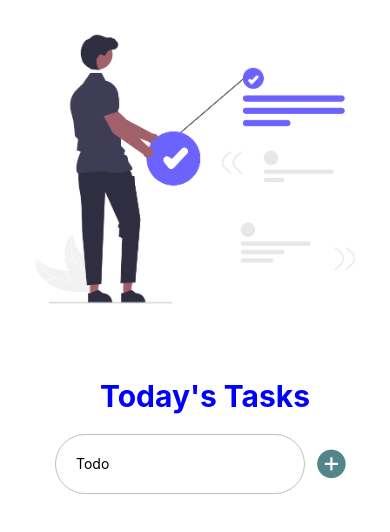
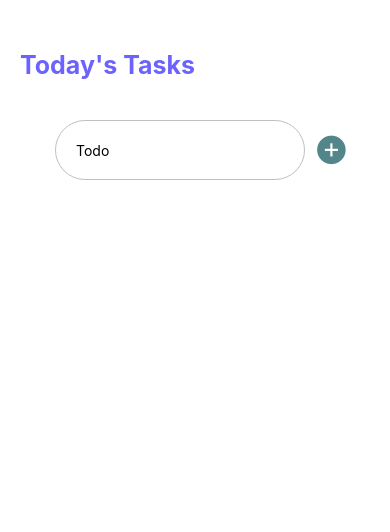
Before and after one commit to Paarthbathla338/ToDo-RN, a React Native app in the folder todo/: screen / in a window 390 px wide. Shown: the top 532 px of the page. Built offline with nearby package versions, Linux system fonts and the light colour scheme.

Commit message:
Delete Items Succesful

```diff
--- a/todo/screens/HomeScreen.js
+++ b/todo/screens/HomeScreen.js
@@ -1,9 +1,10 @@
-import { StyleSheet, Text, View, Image, TextInput, TouchableOpacity } from 'react-native'
+import { StyleSheet, Text, View, Image, TextInput, TouchableOpacity, FlatList } from 'react-native'
 import React from 'react'
 import { Ionicons,Entypo,AntDesign,FontAwesome5,MaterialIcons,FontAwesome,SimpleLineIcons,Fontisto } from '@expo/vector-icons';
 import { useState } from 'react';
 import TaskScreen from "./TaskScreen"
-import image from "../assets/taks.png"
+import Photo from "../assets/tasks.png"
+
 
 const HomeScreen = () => {
     const data=[]
@@ -17,9 +18,13 @@ const HomeScreen = () => {
         console.log(taskItems)
 }
 
+    const completeTask=(index)=>{
+        let itemCopy=[...taskItems]
+        itemCopy.splice(index,1)
+        setTaskItems(itemCopy)
+    }
   return (
     <View style={styles.container}>
-        <Image style={styles.image} source={image}/>
       <Text style={styles.text}>Today's Tasks</Text>
 
 
@@ -40,10 +45,14 @@ const HomeScreen = () => {
 
       <View style={styles.item}>
 
-    {taskItems.map((item)=>{
-      return <TaskScreen text={item}/>
+    {taskItems.map((item,index)=>{
+      return(
+          <TouchableOpacity key={index} onPress={()=>completeTask(index)}><TaskScreen  text={item}/></TouchableOpacity>
+      )
     })}
     </View>
+
+
 
 
     </View>
@@ -57,13 +66,13 @@ export default HomeScreen
 
 const styles = StyleSheet.create({
     text:{
-        fontSize:30,
-        color:'blue',
+        fontSize:25,
+        color:'#6C63FF',
         fontWeight:"bold",
-        marginTop:40,
+        marginTop:50,
         justifyContent:"center",
         alignItems: 'center',
-        marginLeft:100
+        marginLeft:20
 
     },
     input:{
@@ -85,7 +94,7 @@ const styles = StyleSheet.create({
         width:250,
         alignItems: 'center',
         justifyContent:"center",
-        marginTop:20,
+        marginTop:40,
         marginLeft:55,
 
 
@@ -102,7 +111,7 @@ const styles = StyleSheet.create({
         justifyContent:"center",
         borderColor:"#C0C0C0",
         marginLeft:10,
-        marginTop:20,
+        marginTop:40,
 
 
     },
@@ -117,6 +126,7 @@ const styles = StyleSheet.create({
     },
     image:{
         width:"100%",
-        height:"40%"
+        height:"35%",
+
     }
 })
--- a/todo/screens/TaskScreen.js
+++ b/todo/screens/TaskScreen.js
@@ -3,8 +3,12 @@ import React from 'react'
 
 const TaskScreen = (props) => {
   return (
-    <View style={styles.container}>
-      <TouchableOpacity style={styles.text}><Text style={styles.text}>{props.text}</Text></TouchableOpacity>
+    <View style={styles.item}>
+      <View style={styles.itemLeft}>
+        <View style={styles.square}></View>
+        <Text style={styles.itemText}>{props.text}</Text>
+      </View>
+      <View style={styles.circular}></View>
     </View>
   )
 }
@@ -13,19 +17,43 @@ export default TaskScreen
 
 const styles = StyleSheet.create({
 
-    container:{
-        marginLeft:40,
-        width:"80%",
-        backgroundColor:"#C1F0F6",
-        padding:15,
-        borderRadius:10,
-        marginBottom:15,
-  },
-  text:{
-    fontSize:15,
-    maxWidth:"80%",
-    fontWeight:"bold",
-  }
+    item: {
+        backgroundColor: '#FFF',
+        padding: 15,
+        borderRadius: 10,
+        flexDirection: 'row',
+        alignItems: 'center',
+        justifyContent: 'space-between',
+        marginBottom: 20,
+        marginLeft:10,
+        marginRight:10,
+        borderRadius: 40,
+        borderWidth:1,
+      },
+      itemLeft: {
+        flexDirection: 'row',
+        alignItems: 'center',
+        flexWrap: 'wrap'
+      },
+      square: {
+        width: 24,
+        height: 24,
+        backgroundColor: '#FF0000',
+        opacity: 0.8,
+        borderRadius: 5,
+        marginRight: 15,
+        borderColor:"#6C63FF"
+      },
+      itemText: {
+        maxWidth: '80%',
+      },
+      circular: {
+        width: 12,
+        height: 12,
+        borderColor: '#55BCF6',
+        borderWidth: 2,
+        borderRadius: 5,
+      },
 
 
 })
```
Also changed, not shown: todo/assets/tasks.png (renamed from todo/assets/taks.png).
